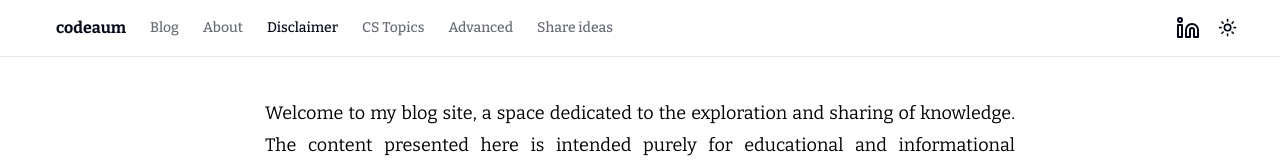
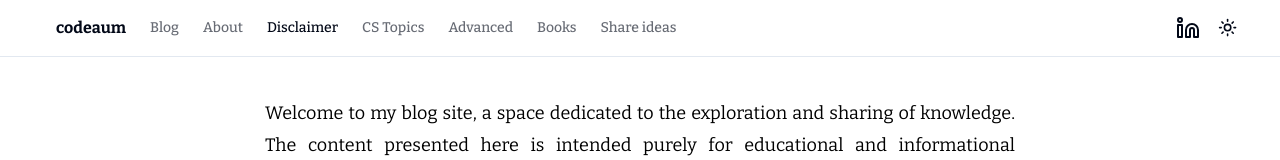
Before and after one commit to BibhabenduMukherjee/siteaum, a Next.js app: page /disclaimer in a window 1280 px wide. Shown: the top 160 px of the page. Built offline with nearby package versions, Linux system fonts and the light colour scheme; no server answers.

Commit message:
added book nav link

```diff
--- a/components/main-nav.tsx
+++ b/components/main-nav.tsx
@@ -69,6 +69,16 @@ export function MainNav() {
       </Link>
 
       <Link
+        href="/book"
+        className={cn(
+          "text-sm font-medium transition-colors hover:text-primary hidden sm:inline-block",
+          pathname === "/book" ? "text-foreground" : "text-foreground/60"
+        )}
+      >
+        Books
+      </Link>
+
+      <Link
        href="https://contact.codeaum.in"
         className={cn(
           "text-sm font-medium transition-colors hover:text-primary hidden sm:inline-block",
--- a/components/mobile-nav.tsx
+++ b/components/mobile-nav.tsx
@@ -50,6 +50,9 @@ export function MobileNav() {
           <Link target="_blank" rel="noreferrer" href={"/advanced"}>
           Advanced
           </Link>
+          <Link target="_blank" rel="noreferrer" href={"/book"}>
+          Books
+          </Link>
 
           <Link target="_blank" rel="noreferrer" href="https://contact.codeaum.in">
           Share ideas
```
